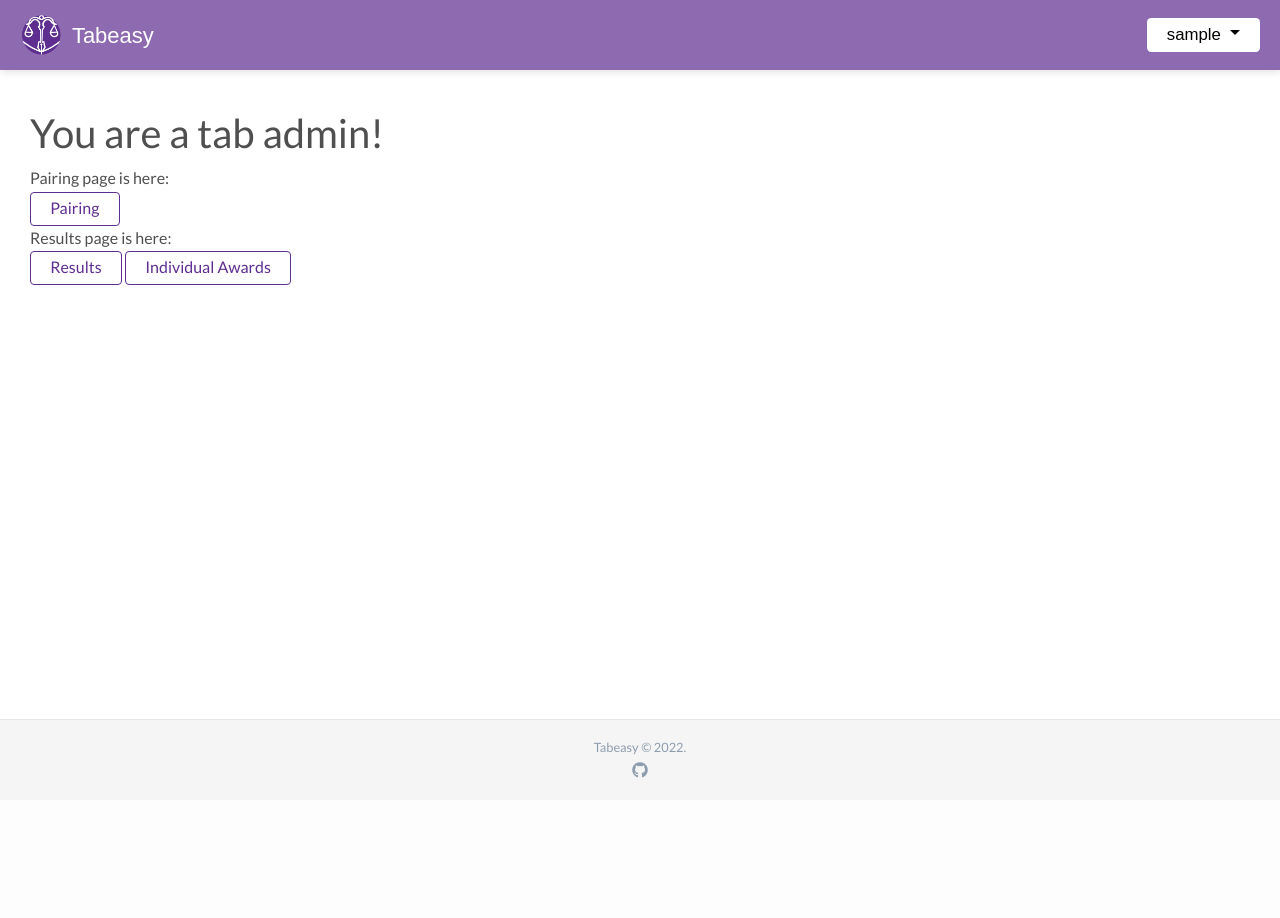
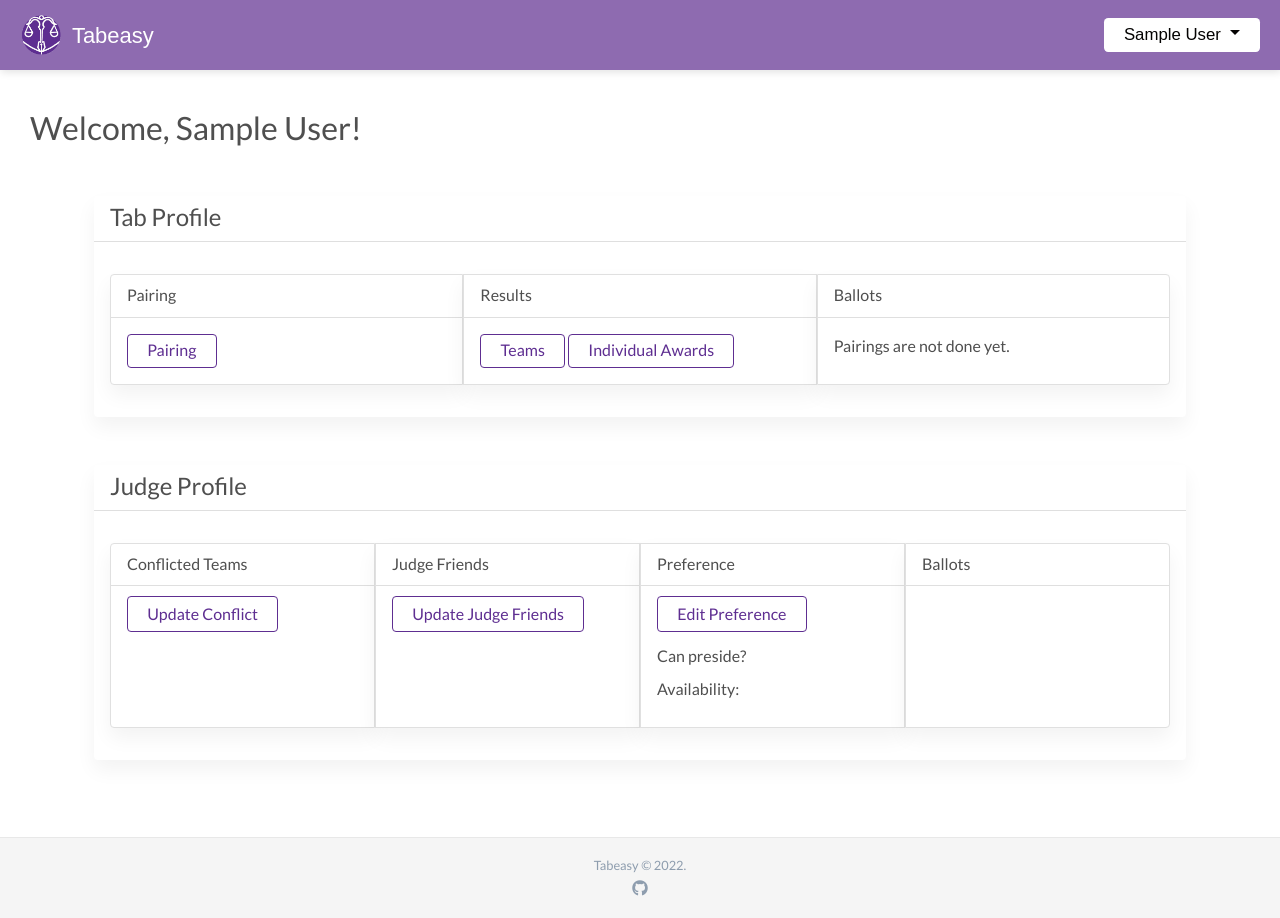
Before and after one commit to carlguo866/tabeasy, a Django app: page / in a window 1280 px wide. Before the commit the page ends 778 px from the top, so only its background shows below. Run offline with Django 3.2, Linux system fonts and the light colour scheme; the visitor is signed in with stand-in values (Sample User, id 1); data that the repository does not hold is empty; some libraries are stand-ins or nearby versions; some web fonts are replaced.

Commit message:
add view for ballots

```diff
--- a/accounts/models.py
+++ b/accounts/models.py
@@ -2,6 +2,8 @@ from django.contrib.auth.models import AbstractUser
 from django.core.validators import MinValueValidator, MaxValueValidator
 from django.db import models
 from django_better_admin_arrayfield.models.fields  import ArrayField
+
+from tourney.models import Pairing
 
 
 class User(AbstractUser):
@@ -14,5 +16,19 @@ class User(AbstractUser):
     is_judge = models.BooleanField(default=True)
     is_team = models.BooleanField(default=False)
     is_tab = models.BooleanField(default=False)
+
+
+    def available_pairings(self):
+        if not self.is_staff:
+            return None
+        else:
+            return [pairing for pairing in Pairing.objects.order_by('round_num').all() if pairing.final_submit]
+
     def __str__(self):
-        return f"{self.username}"
+        if self.is_team:
+            return f"{self.team.team_name}"
+        else:
+            if self.first_name != None and self.first_name != '':
+                return f"{self.first_name[0].upper() + self.first_name[1:]} {self.last_name[0].upper() + self.last_name[1:]}"
+            else:
+                return f"{self.username}"
--- a/tabeasy/urls.py
+++ b/tabeasy/urls.py
@@ -13,6 +13,7 @@ Including another URLconf
     1. Import the include() function: from django.urls import include, path
     2. Add a URL to urlpatterns:  path('blog/', include('blog.urls'))
 """
+from django.conf.urls import url
 from django.views.generic.base import RedirectView
 from django.contrib import admin
 from django.urls import include, path
--- a/templates/base.html
+++ b/templates/base.html
@@ -152,6 +152,7 @@
 
 <script type="text/javascript" src="{% static 'js/mdb.min.js' %}"></script>
 <script type="text/javascript" src="{% static 'js/main.js' %}"></script>
+<script src="https://kit.fontawesome.com/63d734a68c.js" crossorigin="anonymous"></script>
 {% block js %}{% endblock js %}
 
 
--- a/templates/index.html
+++ b/templates/index.html
@@ -16,13 +16,18 @@
 
 {% block content%}
 	{% if user.is_authenticated %}
+		<h2>Welcome, {{ user }}!</h2>
 		{% if user.is_staff %}
-			{% include 'tourney/tab_index.html' %}
-		{% elif user.is_team%}
+			{% include 'tourney/tab/tab_index.html' %}
+		{% endif %}
+
+		{% if user.is_team%}
 			{% include 'tourney/team_index.html' %}
 		{% elif user.is_judge %}
 			{% include 'tourney/judge_index.html' %}
 		{% endif %}
+
+
 
 	{% else %}
 	<!-- Background image -->
@@ -45,7 +50,6 @@
 					<label class="form-label" for="form1Example2">Password</label>
 				</div>
 
-
 				<!-- Submit button -->
 				<button type="submit" class="btn btn-primary btn-block">Sign in</button>
 				<input type="hidden" name="next" value="{{ next }}"/>
--- a/templates/tourney/judge_index.html
+++ b/templates/tourney/judge_index.html
@@ -1,10 +1,9 @@
 {% load static %}
 {% load mytags %}
 <div class="container-md">
-	<h2>Welcome, {{ request.user.judge }}!</h2>
 
 	<div class="card my-5">
-		<h4 class="card-header">Profile</h4>
+		<h4 class="card-header">Judge Profile</h4>
 		<div class="card-body">
 			<div class="card-group my-3">
 				<div class="card border gx-2">
--- a/templates/tourney/individual_awards.html
+++ b/templates/tourney/tab/individual_awards.html
@@ -7,7 +7,7 @@
 
 	<div class="container-md">
 		<table class="table table-striped table-bordered">
-			<thead class="table-dark">
+			<thead class="table-light">
 				<tr>
 					<th scope="col"></th>
 					<th colspan="4" scope="colgroup">Attorneys</th>
--- a/templates/tourney/results.html
+++ b/templates/tourney/tab/results.html
@@ -5,7 +5,7 @@
 {% block content %}
 	<div class="container-md">
 		<table class="table table-striped table-bordered">
-			<thead class="table-dark">
+			<thead class="table-light">
 				<tr>
 					<th scope="col"></th>
 					<th colspan="4" scope="colgroup">Disney</th>
--- /dev/null
+++ b/templates/tourney/tab/tab_index.html
@@ -0,0 +1,61 @@
+{% load static %}
+{% load mytags %}
+
+<div class="container-md">
+
+	<div class="card my-5">
+		<h4 class="card-header">Tab Profile</h4>
+		<div class="card-body">
+			<div class="card-group my-3">
+				<div class="card border gx-2">
+					<div class="card-header">
+						Pairing
+
+					</div>
+					<div class="card-body text-start">
+						<a href="{% url 'tourney:pairing_index' %}">
+							<button type="button" class="button button-primary">Pairing</button>
+						</a>
+					</div>
+				</div>
+				<div class="card border gx-2">
+					<div class="card-header">
+						Results
+					</div>
+					<div class="card-body text-start">
+						<a href="{% url 'tourney:results' %}">
+							<button type="button" class="button button-primary">Teams</button>
+						</a>
+						<a href="{% url 'tourney:individual_awards' %}">
+							<button type="button" class="button button-primary">Individual Awards</button>
+						</a>
+
+					</div>
+				</div>
+
+
+				<div class="card border gx-2">
+					<div class="card-header">
+						Ballots
+					</div>
+					<div class="card-body text-start center">
+							{% if user.available_pairings %}
+								{% for pairing in  user.available_pairings %}
+									<div class="card-text my-2">
+										<a class="button button-primary py-2" href="{% url 'tourney:view_ballot_status' pairing.pk %}">
+											{{ pairing }}
+										</a>
+									</div>
+								{% endfor %}
+							{% else %}
+								<div class="card-text">Pairings are not done yet. </div>
+							{% endif %}
+					</div>
+				</div>
+			</div>
+		</div>
+	</div>
+
+
+
+</div>
--- a/templates/tourney/tab_index.html
+++ /dev/null
@@ -1,19 +0,0 @@
-{% load static %}
-{% load mytags %}
-
-
-<h1>You are a tab admin!</h1>
-
-
-Pairing page is here:<br>
-<a href="{% url 'tourney:pairing_index' %}">
-	<button type="button" class="button button-primary">Pairing</button>
-</a>
-<br>
-Results page is here:<br>
-<a href="{% url 'tourney:results' %}">
-	<button type="button" class="button button-primary">Results</button>
-</a>
-<a href="{% url 'tourney:individual_awards' %}">
-	<button type="button" class="button button-primary">Individual Awards</button>
-</a>
--- a/templates/tourney/team_index.html
+++ b/templates/tourney/team_index.html
@@ -1,11 +1,11 @@
 {% load static %}
 <div class="container-md">
 
-	<h2>Welcome, Team {{ user.team.team_name }}!</h2>
+
 
 
 	<div class="card my-5">
-		<h4 class="card-header">Profile</h4>
+		<h4 class="card-header">Team Profile</h4>
 		<div class="card-body">
 			<div class="card-group my-3">
 				<div class="card border gx-2">
@@ -53,7 +53,7 @@
 								</div>
 							{% endfor %}
 						{% else %}
-							<div class="card-text mb-4">No ballots have been published yet</div>
+							<div class="card-text mb-4">No ballots have been published yet.</div>
 						{% endif %}
 {#						{% for round in user.team.rounds.all %}#}
 {#							{% if round.pairing.publish %}#}
--- a/tourney/forms.py
+++ b/tourney/forms.py
@@ -72,7 +72,10 @@ class RoundForm(forms.ModelForm):
         model = Round
         fields = '__all__'
         exclude = ['pairing','courtroom','extra_judge']
-        # widgets = {'courtroom': forms.HiddenInput()}
+        # widgets = {
+        #     'p_team': SearchableSelect(model='Round', search_field='p_team', limit=10),
+        #     'd_team': SearchableSelect(model='Round', search_field='d_team', limit=10)
+        # }
 
     def __init__(self, pairing, *args, **kwargs):
         super(RoundForm, self).__init__(*args, **kwargs)
@@ -227,6 +230,10 @@ class BallotForm(forms.ModelForm):
             for field in self.fields:
                 self.fields[field].widget.attrs['readonly'] = True
 
+        if self.request.user.is_judge and self.request.user.judge != self.instance.judge:
+            for field in self.fields:
+                self.fields[field].widget.attrs['readonly'] = True
+
         if self.instance.round.captains_meeting.submit == True:
             att_list = TeamMember.objects.filter(pk__in=[att.pk for att in self.instance.round.captains_meeting.atts])
             self.fields['att_rank_1'].queryset = att_list
--- a/tourney/urls.py
+++ b/tourney/urls.py
@@ -8,7 +8,9 @@ urlpatterns = [
          name='captains_meeting'),
     path('tab/pairing', views.pairing_index, name='pairing_index'),
     path('tab/pairing/<int:round_num>', views.edit_pairing, name='edit_pairing'),
+    path('tab/pairing/delete/<int:round_num>', views.delete_pairing, name='delete_pairing'),
     path('tab/next_pairing', views.next_pairing, name='next_pairing'),
+    path('tab/view_ballot_status/<int:pairing_id>', views.view_ballot_status, name='view_ballot_status'),
     path('tab/results', views.results, name='results'),
     path('tab/individual_awards', views.individual_awards, name='individual_awards'),
     path('judge/update_conflict',
--- a/tourney/views.py
+++ b/tourney/views.py
@@ -35,7 +35,7 @@ def results(request):
     div2_teams = sort_teams([team for team in Team.objects.filter(division='Universal')])
     dict = {'div1_teams_ranked': div1_teams,
             'div2_teams_ranked': div2_teams}
-    return render(request, 'tourney/results.html', dict)
+    return render(request, 'tourney/tab/results.html', dict)
 
 @user_passes_test(lambda u: u.is_staff)
 def individual_awards(request):
@@ -45,7 +45,7 @@ def individual_awards(request):
                         key= lambda x: x.wit_individual_score)
     dict = {'atts_ranked': atts_ranked,
            'wits_ranked': wits_ranked,}
-    return render(request, 'tourney/individual_awards.html', dict)
+    return render(request, 'tourney/tab/individual_awards.html', dict)
 
 
 @user_passes_test(lambda u: u.is_staff)
@@ -187,8 +187,21 @@ def edit_pairing(request, round_num):
                                                          'judges': Judge.objects.filter(pk__in=available_judges_pk)})
 
 
+@user_passes_test(lambda u: u.is_staff)
+def delete_pairing(request, round_num):
+    if Pairing.objects.filter(round_num=round_num).exists():
+        Pairing.objects.filter(round_num=round_num).delete()
+    return redirect('tourney:pairing_index')
 
-
+@user_passes_test(lambda u: u.is_staff)
+def view_ballot_status(request, pairing_id):
+    pairing = Pairing.objects.get(pk=pairing_id)
+    ballots = []
+    for round in pairing.rounds.all():
+        for ballot in round.ballots.all():
+            ballots.append(ballot)
+    ballots = sorted(ballots, key=lambda x: x.round.courtroom)
+    return render(request, 'tourney/tab/view_ballots_status.html', {'ballots': ballots})
 # @login_required
 # # def add_conflict(request):
 # #     if request.method == 'POST':
```
Also changed, not shown: templates/accounts/login.html (+8 -19 lines), templates/tourney/pairing/edit.html (+17 -3 lines), templates/tourney/pairing/main.html (+31 -3 lines), templates/tourney/tab/view_ballots_status.html (added, +56 -0 lines), tourney/models/judge.py (+2 -6 lines), tourney/models/team.py (+7 -8 lines).
